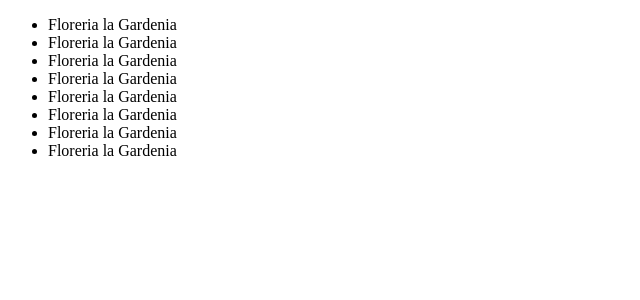
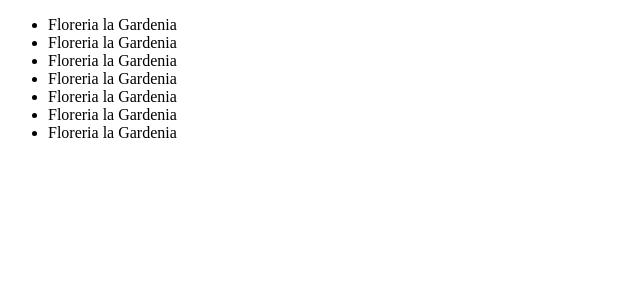
Before and after one commit to jsariasgeek/PlatziSquare, an Angular app: page / in a window 1280 px wide. Shown: the top 300 px of the page, without its empty margins (0-640 px from the left). Built offline with nearby package versions, Linux system fonts and the light colour scheme.

Commit message:
Directive ngIf

```diff
--- a/src/app/app.component.html
+++ b/src/app/app.component.html
@@ -1,4 +1,7 @@
 <!--The content below is only a placeholder and can be replaced.-->
 <ul>
-  <li *ngFor="let lugar of lugares">{{lugar.nombre}}</li>
+  <ng-container *ngFor="let lugar of lugares">
+    <li  *ngIf="lugar.active">{{lugar.nombre}}</li>
+  </ng-container>
+
 </ul>
--- a/src/app/app.component.ts
+++ b/src/app/app.component.ts
@@ -8,14 +8,14 @@ import { Component } from '@angular/core';
 export class AppComponent {
   title = 'PlatziSquare';
   lugares:any = [
-    {nombre: 'Floreria la Gardenia'},
-    {nombre: 'Floreria la Gardenia'},
-    {nombre: 'Floreria la Gardenia'},
-    {nombre: 'Floreria la Gardenia'},
-    {nombre: 'Floreria la Gardenia'},
-    {nombre: 'Floreria la Gardenia'},
-    {nombre: 'Floreria la Gardenia'},
-    {nombre: 'Floreria la Gardenia'},
+    {nombre: 'Floreria la Gardenia', active:true},
+    {nombre: 'Floreria la Gardenia', active:true},
+    {nombre: 'Floreria la Gardenia', active:true},
+    {nombre: 'Floreria la Gardenia', active:true},
+    {nombre: 'Floreria la Gardenia', active:true},
+    {nombre: 'Floreria la Gardenia', active:true},
+    {nombre: 'Floreria la Gardenia', active:true},
+    {nombre: 'Floreria la Ultima', active:false},
   ]
 
   constructor(){
```
